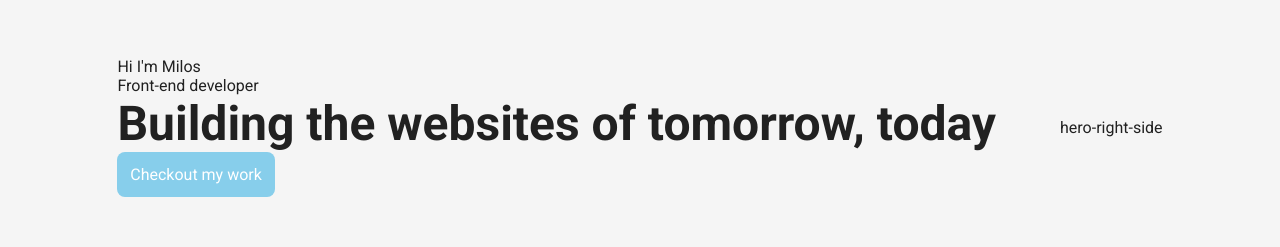
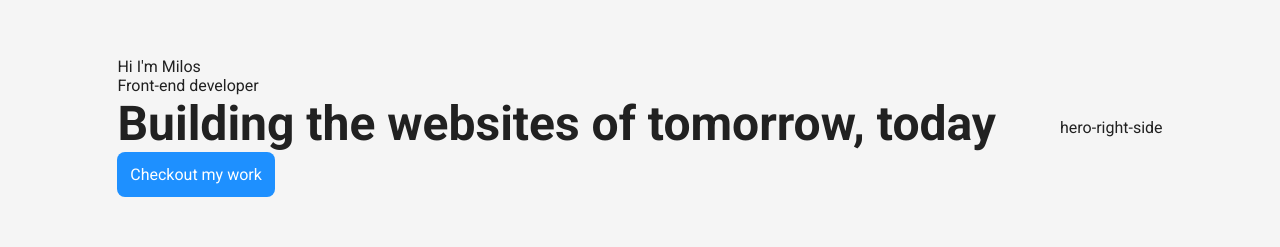
Before and after one commit to MilosIl/mines23, a React (Vite) app: page / in a window 1280 px wide. Shown: the part 273-520 px from the top of the page. Built offline with nearby package versions, Linux system fonts and the light colour scheme.

Commit message:
changed blue

```diff
--- a/src/App.css
+++ b/src/App.css
@@ -9,7 +9,7 @@
   --border-radius: 0.5em;
   --bg-color:#f5f5f5;
   --text-color:#212121;
-  --primary-blue: #87CEEB;
+  --primary-blue: #1E90FF;
 }
 
 body {
@@ -129,7 +129,7 @@ font-size: 1rem;
   justify-content: space-evenly;
 }
 .project-card {
-  border: 1px solid black;
+  border: 1px solid var(--primary-blue);
   padding: 1em;
   border-radius: var(--border-radius);
   background: #f3fef3;
```
